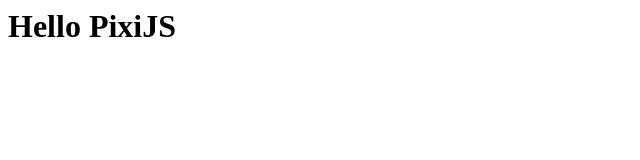
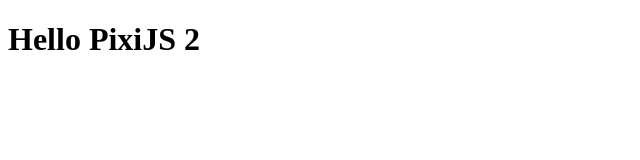
Before and after one commit to Kontaru/pixiJS-test, a plain HTML site: page index.html in a window 1280 px wide. Shown: the whole page, without its empty margins (0-640 px from the left). Drawn offline with Linux system fonts and the light colour scheme.

Commit message:
fix: github page working

```diff
--- a/index.html
+++ b/index.html
@@ -1 +1,8 @@
-<h1>Hello PixiJS</h1>
+<!doctype html>
+<html>
+  <head>
+  </head>
+  <body>
+    <h1>Hello PixiJS 2</h1>
+  </body>
+</html>
```
